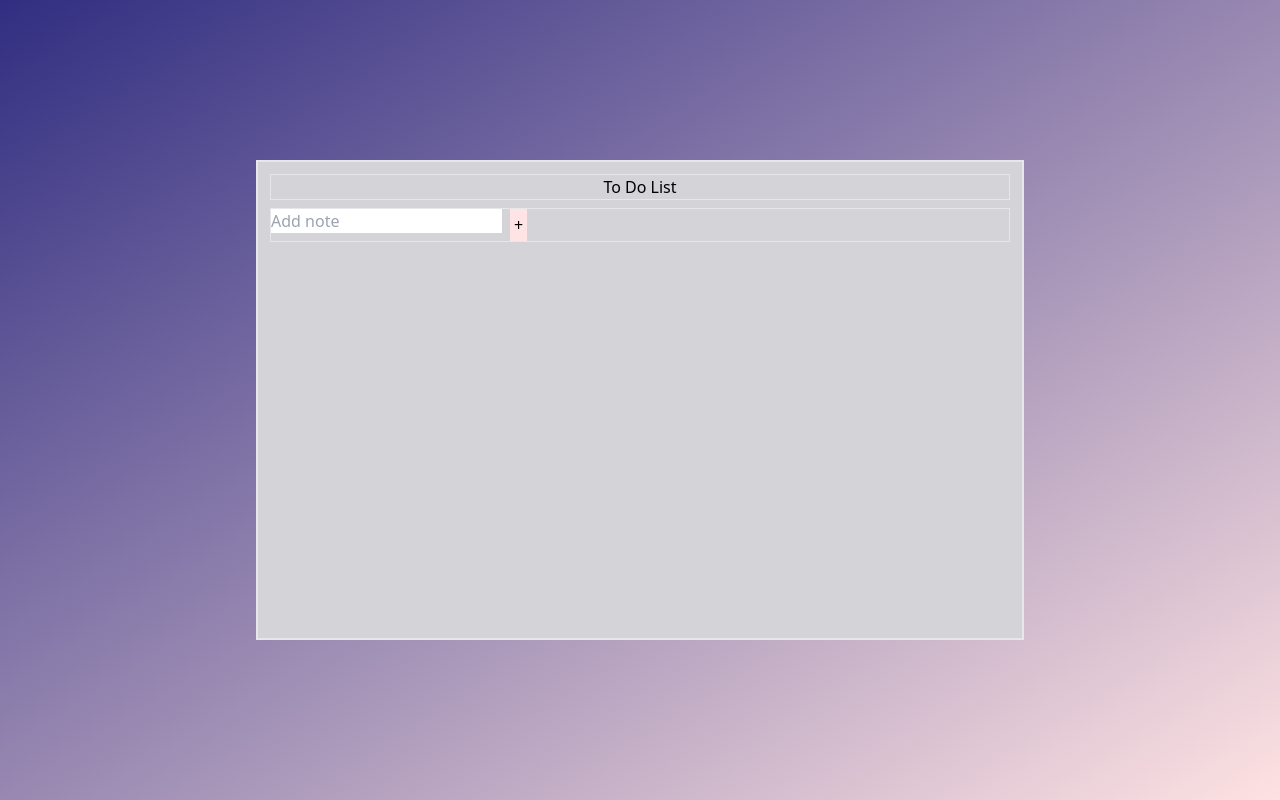
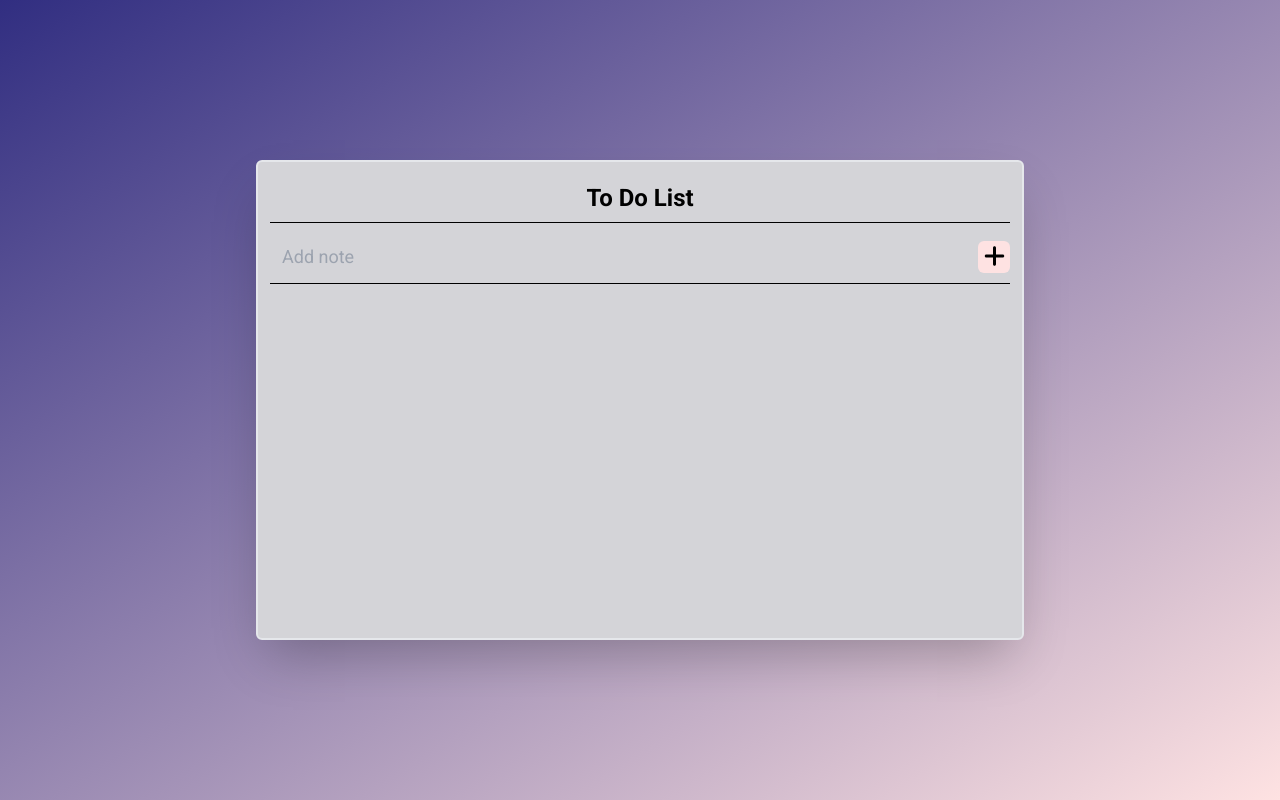
Before and after one commit to SSBeron/To-Do_list, a React (Vite) app in the folder to-do_list/: page / in a window 1280 px wide. Built offline with nearby package versions, Linux system fonts and the light colour scheme.

Commit message:
style app

```diff
--- a/to-do_list/index.html
+++ b/to-do_list/index.html
@@ -3,6 +3,11 @@
   <head>
     <meta charset="UTF-8" />
     <meta name="viewport" content="width=device-width, initial-scale=1.0" />
+    <link rel="preconnect" href="https://fonts.googleapis.com">
+    <link rel="preconnect" href="https://fonts.gstatic.com" crossorigin>
+    <link
+      href="https://fonts.googleapis.com/css2?family=Roboto:ital,wght@0,100;0,300;0,400;0,500;0,700;0,900;1,100;1,300;1,400;1,500;1,700;1,900&display=swap"
+      rel="stylesheet">
     <title>To Do List</title>
   </head>
   <body>
--- a/to-do_list/package.json
+++ b/to-do_list/package.json
@@ -10,6 +10,9 @@
     "preview": "vite preview"
   },
   "dependencies": {
+    "@fortawesome/fontawesome-svg-core": "^6.4.2",
+    "@fortawesome/free-solid-svg-icons": "^6.4.2",
+    "@fortawesome/react-fontawesome": "^0.2.0",
     "react": "^18.2.0",
     "react-dom": "^18.2.0"
   },
--- a/to-do_list/src/App.jsx
+++ b/to-do_list/src/App.jsx
@@ -1,23 +1,28 @@
+import {FontAwesomeIcon} from "@fortawesome/react-fontawesome";
+import {faPlus} from '@fortawesome/free-solid-svg-icons'
+
 function App() {
 
   return (
     <>
-    <main className="flex justify-center items-center w-screen h-screen bg-gradient-to-br from-indigo-900 to-red-100">
-      <section className="flex-col w-3/5 h-3/5 p-3 border-2 bg-zinc-300">
+    <main className="flex justify-center items-center w-screen h-screen bg-gradient-to-br from-indigo-900 to-red-100 font-display">
+      <section className="flex-col w-3/5 h-3/5 p-3 border-2 bg-zinc-300 rounded-md shadow-2xl">
 
-        <div className="flex justify-center border">
+        <div className="flex justify-center border-b border-black text-2xl font-bold p-2">
           <h1>To Do List</h1>
         </div>
 
 
-        <div className="flex space-x-2 border my-2">
+        <div className="flex justify-between items-center space-x-2 my-2 border-b border-black">
 
-          <div className="flex">
-            <p className=""><input type="text" placeholder="Add note" /></p>
+          <div className="flex w-full">
+            <input className="m-1 p-2 w-full  rounded-lg text-lg bg-transparent hover:bg-gray-200 active:border-hidden" type="text" placeholder="Add note" />
           </div>
-          <button className="p-1 bg-rose-100">
-            <p className="">+</p>
-          </button>
+          <div className="flex-col justify-center text-2xl rounded-md bg-red-100 active:bg-white">
+            <button className="w-8 h-4 ">
+             <FontAwesomeIcon icon={faPlus} />
+            </button>
+          </div>
 
         </div>
       </section>
--- a/to-do_list/tailwind.config.js
+++ b/to-do_list/tailwind.config.js
@@ -2,7 +2,11 @@
 export default {
   content: ["./index.html", "./src/**/*.{js,ts,jsx,tsx}"],
   theme: {
-    extend: {},
+    extend: {
+      fontFamily: {
+        display: ["Roboto", "sans-serif"],
+      },
+    },
   },
   plugins: [],
 };
```
Also changed, not shown: 1 other file (tests, documents, lock files or other folders).
